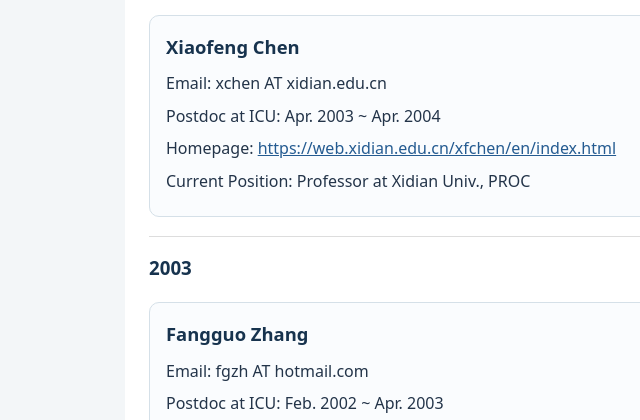
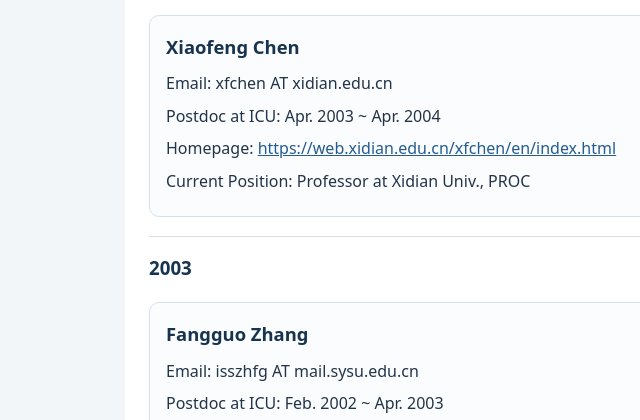
Before and after one commit to kjkim0410/caislab, a plain HTML site: page people/postdocs.html in a window 1280 px wide. Shown: the part 1082-1502 px from the top of the page, 35-675 px from the left. Drawn offline with Linux system fonts and the light colour scheme.

Commit message:
Update email addresses of Xiaofeng Chen and Fangguo Zhang

```diff
--- a/people/postdocs.html
+++ b/people/postdocs.html
@@ -19,7 +19,7 @@
 <h3>2004</h3>
 <article class="person">
 <h4>Xiaofeng Chen</h4>
-<p>Email: xchen AT xidian.edu.cn</p>
+<p>Email: xfchen AT xidian.edu.cn</p>
 <p>Postdoc at ICU: Apr. 2003 ~ Apr. 2004</p>
 <p>Homepage: <a href="https://web.xidian.edu.cn/xfchen/en/index.html" target="_blank" rel="noopener noreferrer">https://web.xidian.edu.cn/xfchen/en/index.html</a></p>
 <p>Current Position: Professor at Xidian Univ., PROC</p>
@@ -28,7 +28,7 @@
 <h3>2003</h3>
 <article class="person">
 <h4>Fangguo Zhang</h4>
-<p>Email: fgzh AT hotmail.com</p>
+<p>Email: isszhfg AT mail.sysu.edu.cn</p>
 <p>Postdoc at ICU: Feb. 2002 ~ Apr. 2003</p>
 <p>Homepage: <a href="https://cse.sysu.edu.cn/en/teacher/ZhangFangguo" target="_blank" rel="noopener noreferrer">https://cse.sysu.edu.cn/en/teacher/ZhangFangguo</a></p>
 <p>Current Position: Professor at Sun Yat-Sen Univ., PROC</p>
```
